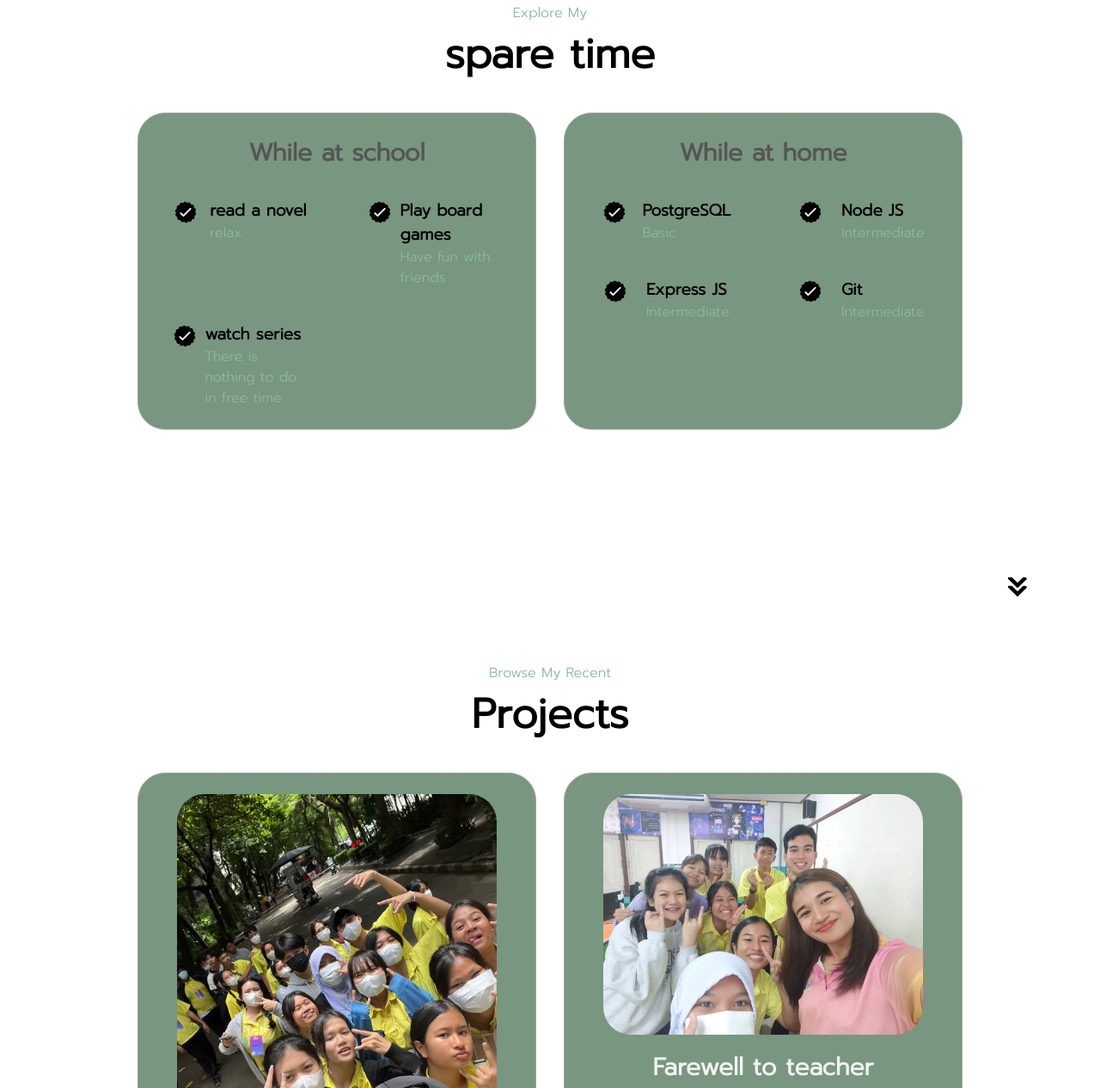
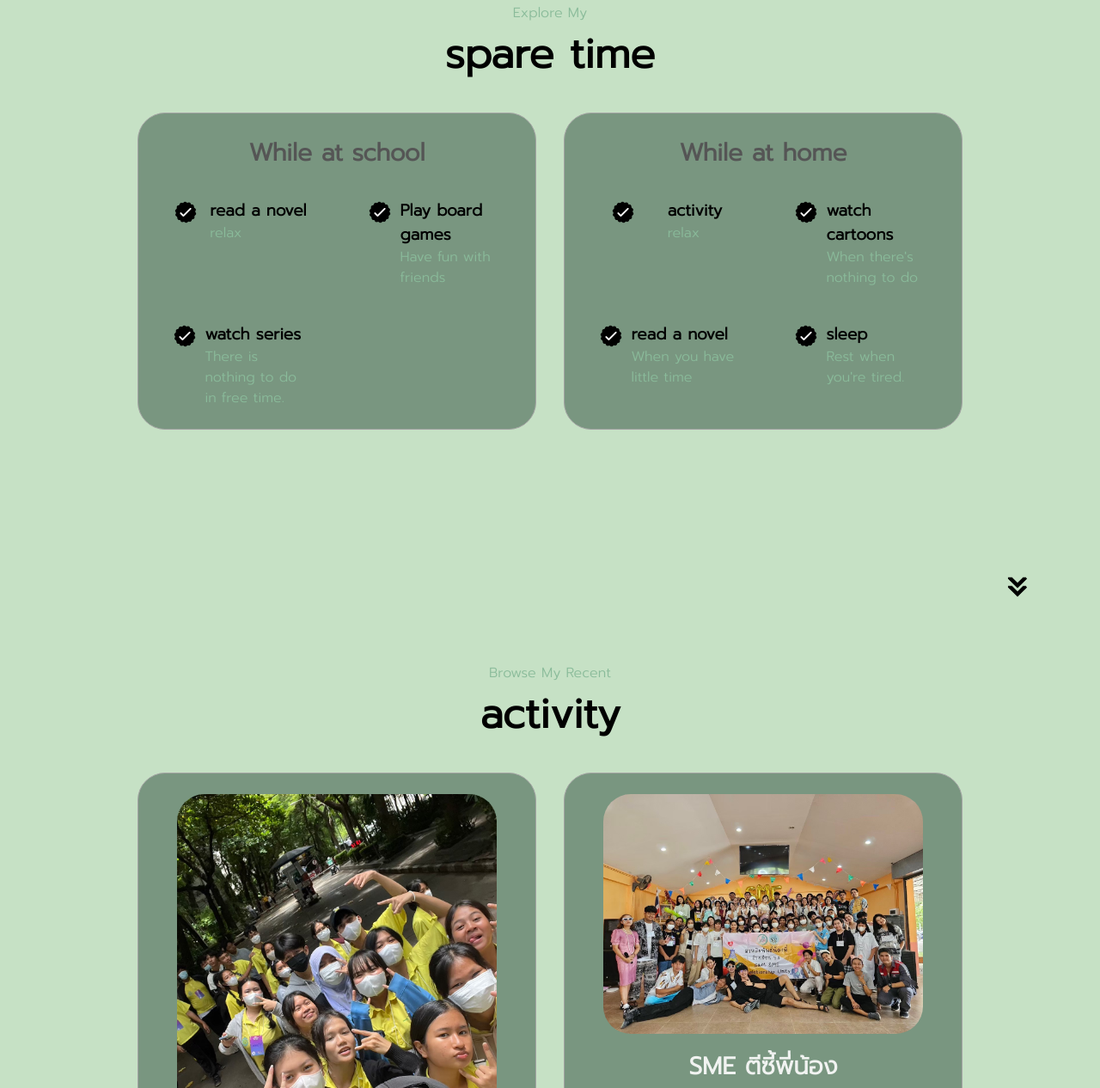
Before and after one commit to thipxpxrn/portfoilo.thpxpxrn, a plain HTML site: page index.html in a window 1280 px wide. Shown: the part 1693-2959 px from the top of the page at 86% size. Drawn offline with Linux system fonts and the light colour scheme.

Commit message:
up
รอบสุดท้าย

```diff
--- a/index.html
+++ b/index.html
@@ -176,8 +176,8 @@
                   class="icon"
                 />
                 <div>
-                  <h3>PostgreSQL</h3>
-                  <p>Basic</p>
+                  <h3>activity</h3>
+                  <p>relax</p>
                 </div>
               </article>
               <article>
@@ -187,8 +187,8 @@
                   class="icon"
                 />
                 <div>
-                  <h3>Node JS</h3>
-                  <p>Intermediate</p>
+                  <h3>watch cartoons</h3>
+                  <p>When there's nothing to do</p>
                 </div>
               </article>
               <article>
@@ -198,8 +198,9 @@
                   class="icon"
                 />
                 <div>
-                  <h3>Express JS</h3>
-                  <p>Intermediate</p>
+                  <h3>
+                    read a novel</h3>
+                  <p>When you have little time</p>
                 </div>
               </article>
               <article>
@@ -209,8 +210,8 @@
                   class="icon"
                 />
                 <div>
-                  <h3>Git</h3>
-                  <p>Intermediate</p>
+                  <h3>sleep</h3>
+                  <p>Rest when you're tired.</p>
                 </div>
               </article>
             </div>
@@ -226,7 +227,7 @@
     </section>
     <section id="projects">
       <p class="section__text__p1">Browse My Recent</p>
-      <h1 class="title">Projects</h1>
+      <h1 class="title">activity</h1>
       <div class="experience-details-container">
         <div class="about-containers">
           <div class="details-container color-container">
@@ -256,12 +257,12 @@
           <div class="details-container color-container">
             <div class="article-container">
               <img
-                src="./assets/S__19193888.jpg"
+                src="./assets/4.jpg"
                 alt="Project 2"
                 class="project-img"
               />
             </div>
-            <h2 class="experience-sub-title project-title">Farewell to teacher</h2>
+            <h2 class="experience-sub-title project-title">SME ตีซี้พี่น้อง</h2>
             <div class="btn-container">
               <button
                 class="btn btn-color-2 project-btn"
@@ -280,12 +281,12 @@
           <div class="details-container color-container">
             <div class="article-container">
               <img
-                src="./assets/S__19193889.jpg"
+                src="./assets/9.jpg"
                 alt="Project 3"
                 class="project-img"
               />
             </div>
-            <h2 class="experience-sub-title project-title">Mahidol University Camp</h2>
+            <h2 class="experience-sub-title project-title">Science Day</h2>
             <div class="btn-container">
               <button
                 class="btn btn-color-2 project-btn"
--- a/style.css
+++ b/style.css
@@ -11,6 +11,7 @@ body {
   font-family: 'Kalam', cursive;
 font-family: 'Mitr', sans-serif;
 font-family: 'Prompt', sans-serif;
+background-color:#C6E1C5;
 }
 
 html {
```
Also changed, not shown: assets/4.jpg (added), assets/9.jpg (added), assets/S__19193889.jpg (deleted).
